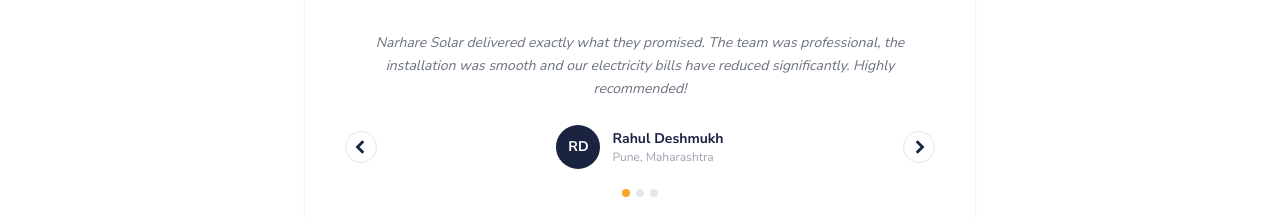
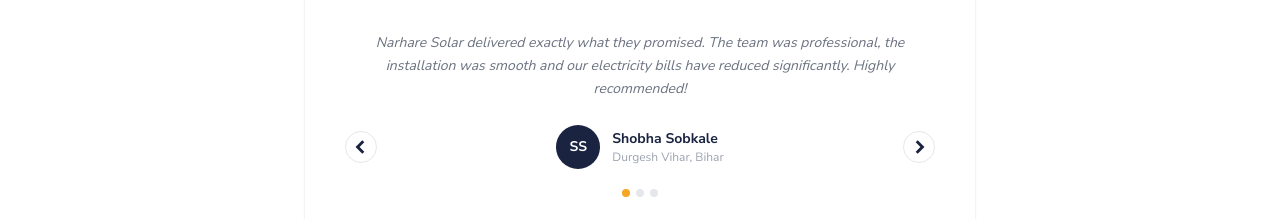
Before and after one commit to narharesolar/website-main, a Next.js app in the folder frontend/: page / in a window 1280 px wide. Shown: the part 2900-3119 px from the top of the page. Built offline with nearby package versions, Linux system fonts and the light colour scheme; no server answers.

Commit message:
testimonial data change

```diff
--- a/frontend/pages/index.js
+++ b/frontend/pages/index.js
@@ -45,21 +45,21 @@
 const testimonials = [
   {
     text: "Narhare Solar delivered exactly what they promised. The team was professional, the installation was smooth and our electricity bills have reduced significantly. Highly recommended!",
-    name: "Rahul Deshmukh",
-    loc: "Pune, Maharashtra",
-    initials: "RD",
+    name: "Shobha Sobkale",
+    loc: "Durgesh Vihar, Bihar",
+    initials: "SS",
   },
   {
     text: "We installed a 50kW system for our factory and the ROI was amazing. The Narhare team handled everything from survey to commissioning seamlessly. Great service!",
-    name: "Suresh Mehta",
-    loc: "Indore, Madhya Pradesh",
-    initials: "SM",
+    name: "Ankit Agrawal",
+    loc: "Kalpana Nagar",
+    initials: "AA",
   },
   {
     text: "Excellent after-sales support. Any issue we report is resolved within hours. The solar pump has completely eliminated our diesel cost on the farm.",
-    name: "Priya Kulkarni",
-    loc: "Aurangabad, Maharashtra",
-    initials: "PK",
+    name: "Mukesh Thakur",
+    loc: "Ishan Park",
+    initials: "MT",
   },
 ];
 
```
